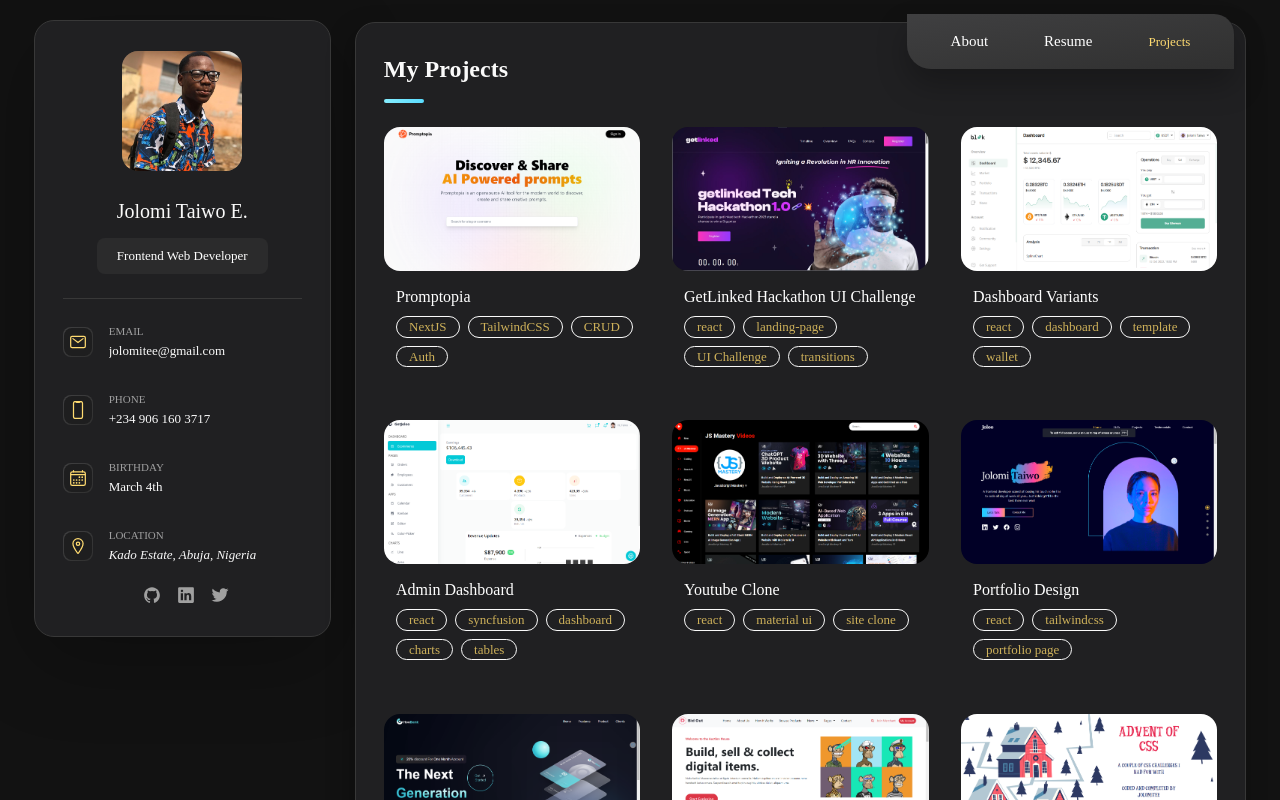
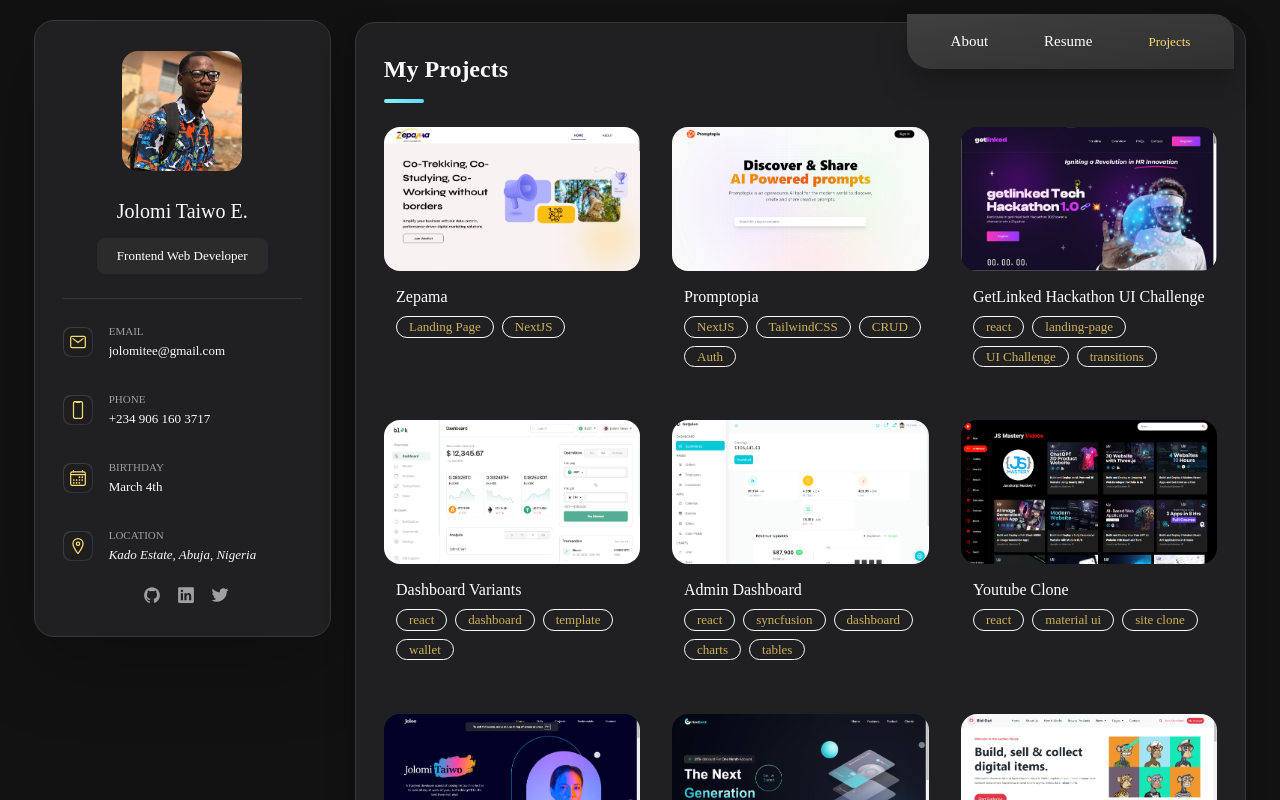
Before and after one commit to JolomiTee/JolomiTee-s-Portfolio, a React (Vite) app: page /projects in a window 1280 px wide. Shown: the top 800 px of the page. Built offline with nearby package versions, Linux system fonts and the light colour scheme.

Commit message:
Added new Project23

```diff
--- a/src/components/Projects.jsx
+++ b/src/components/Projects.jsx
@@ -20,7 +20,7 @@ import Project18 from "../assets/images/ProjectImg/Project18.png";
 import Project19 from "../assets/images/ProjectImg/Project19.png";
 import Project20 from "../assets/images/ProjectImg/Project20.jpg";
 import Project21 from "../assets/images/ProjectImg/Project21.png";
-
+import Project23 from "../assets/images/ProjectImg/Project23.png";
 
 const projects = [
     {
@@ -170,6 +170,13 @@ const projects = [
         category: "NextJS, TailwindCSS, CRUD, Auth ",
         responsive: true,
     },
+    {
+        name: "Zepama",
+        link: "https://zepama.com",
+        img: Project23,
+        category: "Landing Page, NextJS",
+        responsive: true,
+    },
     // {
     //     name: String,
     //     link: String,
```
Also changed, not shown: src/assets/images/ProjectImg/Project23.png (added).
